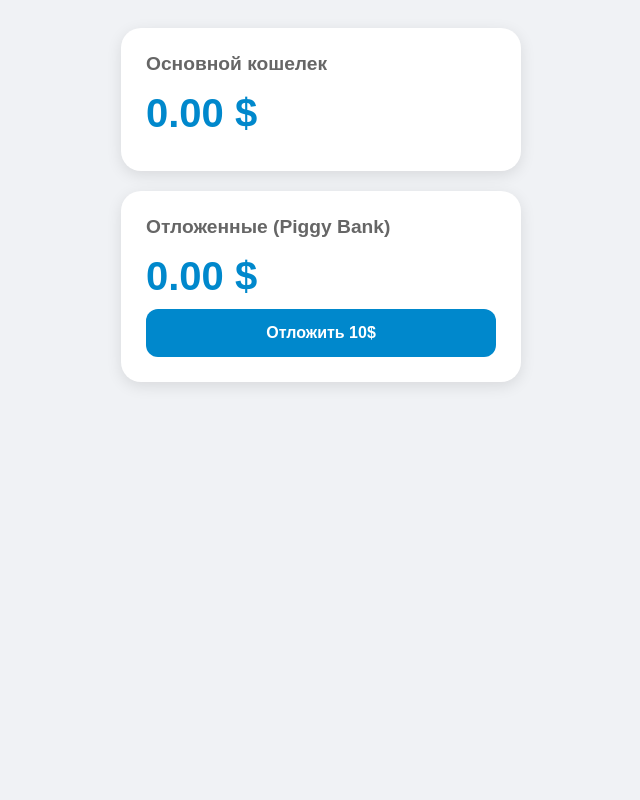
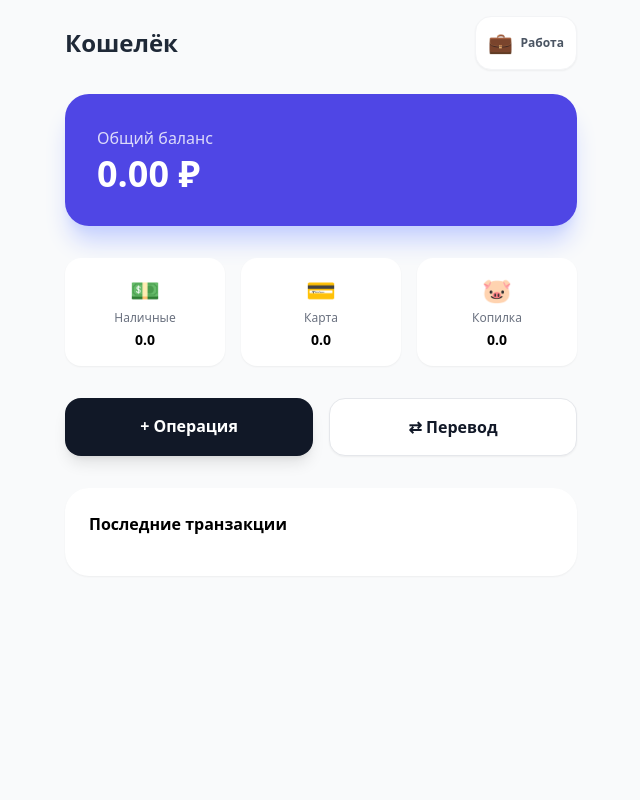
Before and after one commit to AsSandMan/RMHF-v2, a Flask app: page /?user_id=1 in a window 1280 px wide. Shown: the whole page, without its empty margins (319-959 px from the left). Run offline with Flask 3, Linux system fonts and the light colour scheme; data comes from the database, SQL or seed files in the repository; data that the repository does not hold is empty; some libraries are stand-ins or nearby versions.

Commit message:
new html

```diff
--- a/templates/index.html
+++ b/templates/index.html
@@ -1,72 +1,86 @@
-<!DOCTYPE html>
+<!doctype html>
 <html lang="ru">
 <head>
   <meta charset="UTF-8">
   <meta name="viewport" content="width=device-width, initial-scale=1.0">
+  <title>Моя Бухгалтерия</title>
+  <script src="https://cdn.tailwindcss.com"></script>
   <script src="https://telegram.org/js/telegram-web-app.js"></script>
-    <style>
-        body { font-family: sans-serif; background-color: #f0f2f5; display: flex; flex-direction: column; align-items: center; padding: 20px; color: #333; }
-        .card { background: white; border-radius: 20px; padding: 25px; width: 90%; max-width: 350px; box-shadow: 0 4px 15px rgba(0,0,0,0.1); margin-bottom: 20px; }
-        h2 { margin-top: 0; font-size: 1.2rem; color: #666; }
-        .balance { font-size: 2.5rem; font-weight: bold; margin: 10px 0; color: #0088cc; }
-        button { background: #0088cc; color: white; border: none; padding: 15px; border-radius: 12px; width: 100%; font-size: 1rem; font-weight: bold; cursor: pointer; transition: 0.3s; }
-        button:active { transform: scale(0.98); background: #0077b5; }
-    </style>
 </head>
-<body>
-    <div class="card">
-        <h2>Основной кошелек</h2>
-        <div class="balance" id="wallet">0.00 $</div>
+<body class="bg-gray-50 min-h-screen font-sans p-4">
+
+  <div class="max-w-lg mx-auto">
+    <div class="flex justify-between items-center mb-6">
+        <h1 class="text-2xl font-bold text-gray-800">Кошелёк</h1>
+        <a href="/{{ user_id }}/work-stats" class="bg-white p-3 rounded-2xl shadow-sm flex items-center gap-2 border border-gray-100 active:scale-95 transition-all">
+            <span class="text-xl">💼</span>
+            <span class="text-xs font-bold text-gray-600">Работа</span>
+        </a>
     </div>
 
-    <div class="card">
-        <h2>Отложенные (Piggy Bank)</h2>
-        <div class="balance" id="piggy">0.00 $</div>
-        <button onclick="sendMoney()">Отложить 10$</button>
+    <div class="bg-indigo-600 rounded-3xl p-8 text-white shadow-xl shadow-indigo-200 mb-8">
+        <p class="opacity-80 mb-1">Общий баланс</p>
+        <h2 class="text-4xl font-black">{{ "%.2f"|format(total) }} ₽</h2>
+    </div>
+
+    <div class="grid grid-cols-3 gap-4 mb-8 text-center">
+        <div class="bg-white p-4 rounded-2xl shadow-sm">
+            <p class="text-2xl mb-1">💵</p>
+            <p class="text-xs text-gray-500 mb-1">Наличные</p>
+            <p class="font-bold text-sm">{{ balance.cash }}</p>
+        </div>
+        <div class="bg-white p-4 rounded-2xl shadow-sm">
+            <p class="text-2xl mb-1">💳</p>
+            <p class="text-xs text-gray-500 mb-1">Карта</p>
+            <p class="font-bold text-sm">{{ balance.card }}</p>
+        </div>
+        <div class="bg-white p-4 rounded-2xl shadow-sm">
+            <p class="text-2xl mb-1">🐷</p>
+            <p class="text-xs text-gray-500 mb-1">Копилка</p>
+            <p class="font-bold text-sm">{{ balance.savings }}</p>
+        </div>
+    </div>
+
+    <div class="grid grid-cols-2 gap-4 mb-8">
+        <a href="/{{ user_id }}/add" class="bg-gray-900 text-white text-center py-4 rounded-2xl font-bold shadow-lg active:scale-95 transition-all">
+            + Операция
+        </a>
+        <a href="/{{ user_id }}/transfer" class="bg-white text-gray-900 text-center py-4 rounded-2xl font-bold shadow-sm border border-gray-200 active:scale-95 transition-all">
+            ⇄ Перевод
+        </a>
+    </div>
+
+    <div class="bg-white rounded-3xl p-6 shadow-sm">
+        <h3 class="font-bold mb-4">Последние транзакции</h3>
+        <div class="space-y-4">
+            {% for tr in last_tr %}
+            <div class="flex justify-between items-center border-b border-gray-50 pb-3">
+                <div>
+                    <p class="font-bold text-gray-800">{{ tr.category }}</p>
+                    <p class="text-xs text-gray-400">{{ tr.date }}</p>
+                </div>
+                <p class="font-bold {% if tr.type == 'income' %}text-green-500{% else %}text-red-500{% endif %}">
+                    {% if tr.type == 'income' %}+{% endif %}{{ tr.amount }}
+                </p>
+            </div>
+            {% endfor %}
+        </div>
+    </div>
   </div>
 
   <script>
     const tg = window.Telegram?.WebApp || null;
-
     if (tg) {
         tg.ready();
         tg.expand();
-
         const userId = tg.initDataUnsafe?.user?.id;
-
-            // Если в URL нет user_id, перезагружаем страницу с ним
         const urlParams = new URLSearchParams(window.location.search);
+        // Если зашли без ID — перезагружаем с ним
         if (userId && !urlParams.has('user_id')) {
             urlParams.set('user_id', userId);
             window.location.search = urlParams.toString();
         }
-
-            // Остальной твой код (fetch, формы и т.д.)
     }
-
-        let tg = window.Telegram.WebApp;
-        tg.expand();
-        const userId = tg.initDataUnsafe.user.id;
-
-        async function loadData() {
-            const response = await fetch(`/api/get_balance?user_id=${userId}`);
-            const data = await response.json();
-            document.getElementById('wallet').innerText = data.wallet.toFixed(2) + ' $';
-            document.getElementById('piggy').innerText = data.piggy.toFixed(2) + ' $';
-        }
-
-        async function sendMoney() {
-            const response = await fetch('/api/transfer', {
-                method: 'POST',
-                headers: {'Content-Type': 'application/json'},
-                body: JSON.stringify({user_id: userId, amount: 10})
-            });
-            const result = await response.json();
-            if (result.success) loadData();
-            else alert("Недостаточно средств!");
-        }
-
-        loadData();
   </script>
 </body>
 </html>
```
Also changed, not shown: templates/add.html (+20 -46 lines), templates/transfer.html (+22 -33 lines). Lines whose indentation alone changed are shown as unchanged.
